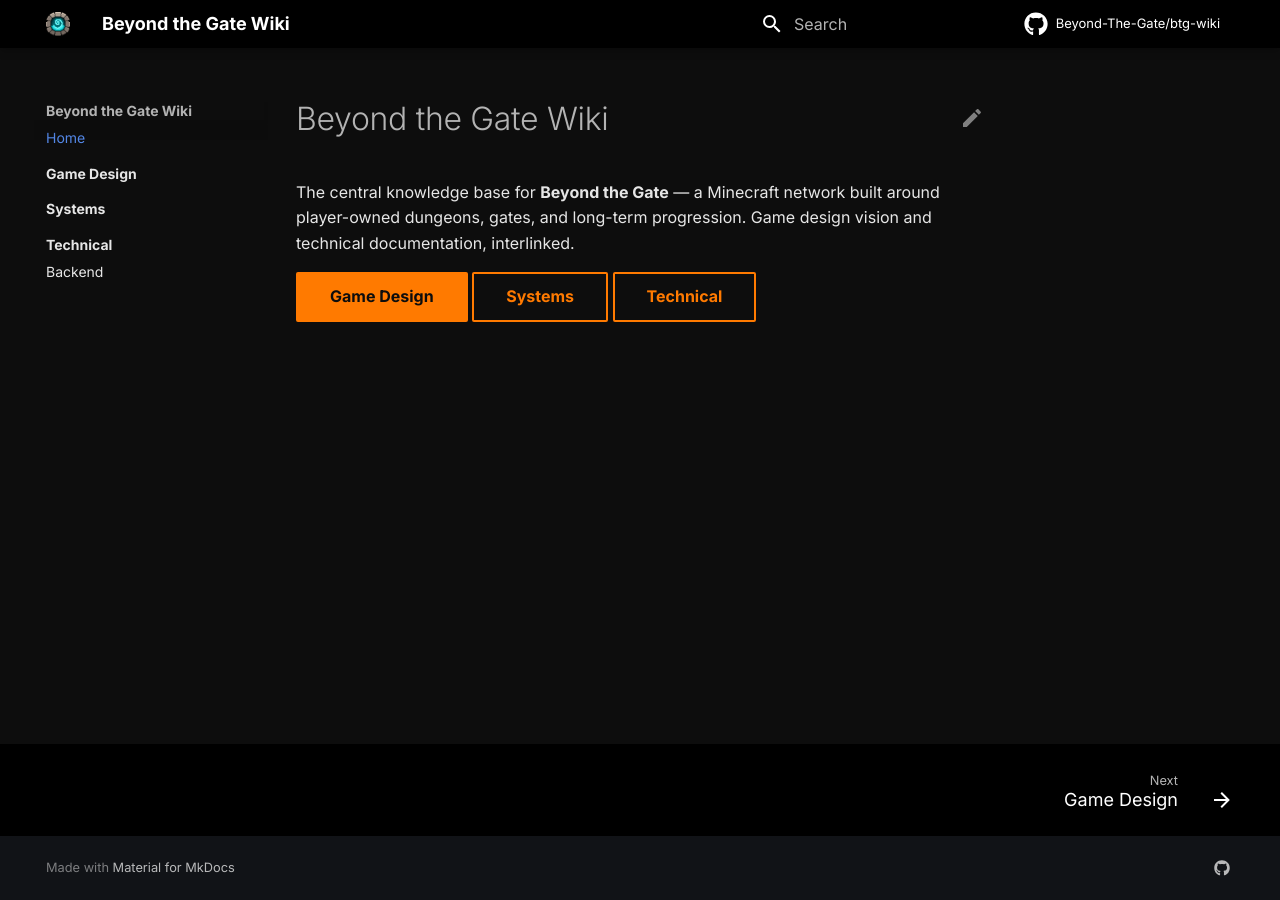
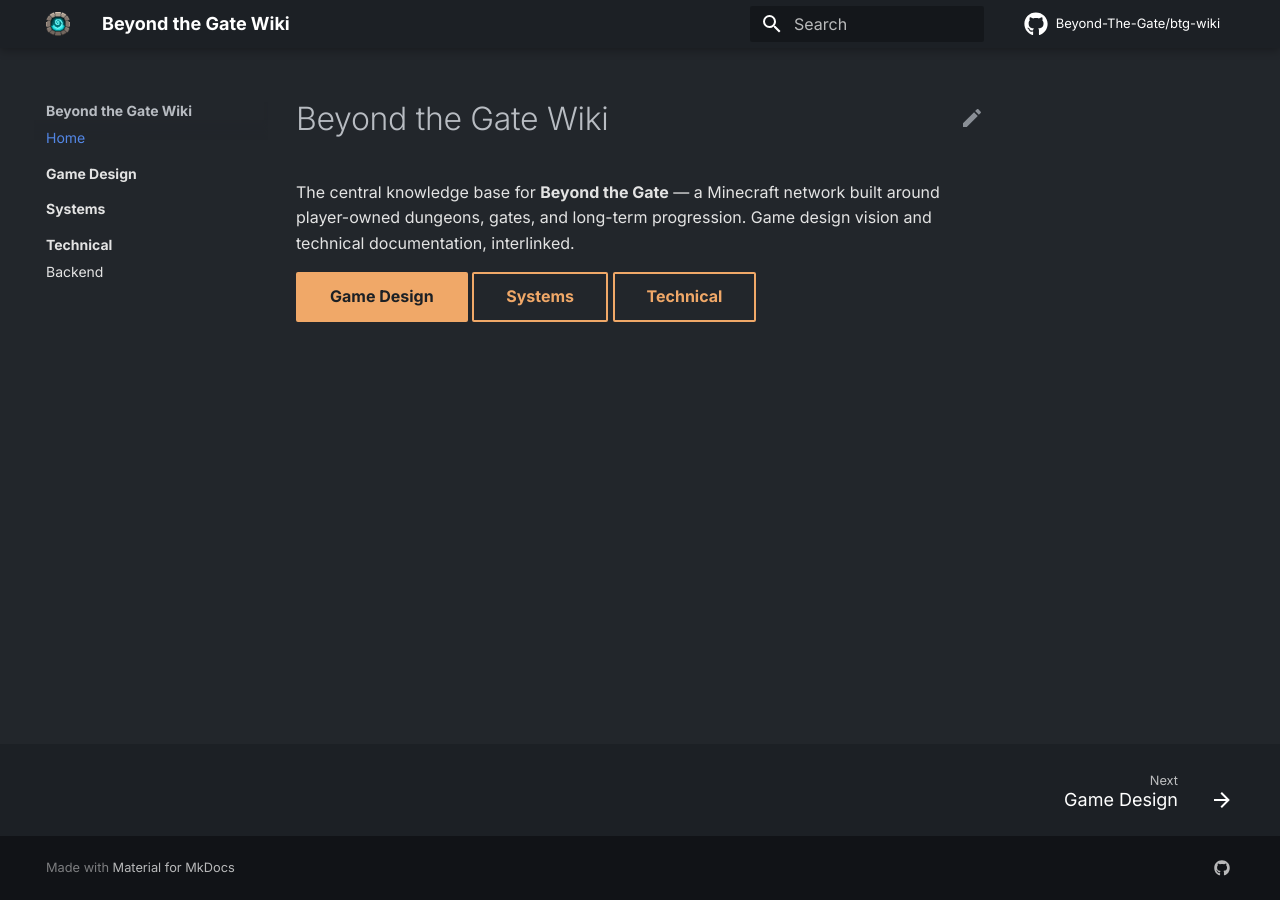
Before and after one commit to Beyond-The-Gate/btg-wiki, an MkDocs documentation site: the page built from docs/index.md, in a window 1280 px wide. Built offline with MkDocs 1.6.1 and Material for MkDocs 9.7.7, drawn with Linux system fonts in a browser that asks for light colours; comment, search, counter and statistics services are not loaded.

Commit message:
Update color scheme to pastel tones

```diff
--- a/docs/stylesheets/extra.css
+++ b/docs/stylesheets/extra.css
@@ -1,29 +1,35 @@
 [data-md-color-scheme="slate"] {
-  /* black surfaces */
-  --md-default-bg-color: #0d0d0d;
-  --md-default-fg-color: #e6e6e6;
-  --md-default-fg-color--light: #b3b3b3;
-  --md-default-fg-color--lighter: #808080;
-  --md-default-fg-color--lightest: #2a2a2a;
-  --md-code-bg-color: #161616;
+  /* soft dark grey surfaces */
+  --md-default-bg-color: #22262b;
+  --md-default-fg-color: #e3e3e3;
+  --md-default-fg-color--light: #b8bcc2;
+  --md-default-fg-color--lighter: #8a8f96;
+  --md-default-fg-color--lightest: #3a3f46;
+  --md-code-bg-color: #2a2f36;
 
-  /* orange brand */
-  --md-primary-fg-color: #ff7a00;
-  --md-primary-fg-color--light: #ff9a33;
-  --md-primary-fg-color--dark: #cc6200;
+  /* pastel orange brand */
+  --md-primary-fg-color: #f0a868;
+  --md-primary-fg-color--light: #f6c08c;
+  --md-primary-fg-color--dark: #d98e4e;
 
-  /* gold highlight */
-  --md-accent-fg-color: #ffd000;
-  --md-typeset-a-color: #ff7a00;
+  /* pastel gold highlight */
+  --md-accent-fg-color: #f2c97a;
+  --md-typeset-a-color: #f0a868;
 }
 
-/* Black header + footer (keep light text/icons) */
+/* Header + footer slightly darker than the page */
 .md-header,
 .md-footer {
-  background-color: #000;
+  background-color: #1c2025;
 }
 
-/* Links: orange, gold on hover */
+/* Active tab / nav item in pastel gold */
+.md-tabs__link--active,
+.md-nav__link--active {
+  color: var(--md-accent-fg-color);
+}
+
+/* Links: pastel orange, gold on hover */
 .md-typeset a {
   color: var(--md-primary-fg-color);
 }
@@ -31,13 +37,13 @@
   color: var(--md-accent-fg-color);
 }
 
-/* Text selection in gold */
+/* Selection in pastel gold */
 ::selection {
   background: var(--md-accent-fg-color);
-  color: #000;
+  color: #1c2025;
 }
 
-/* Cards: rounded, gold lift on hover */
+/* Cards: rounded, gentle lift on hover */
 .md-typeset .grid.cards > ul > li {
   border-radius: 0.7rem;
   border: 1px solid var(--md-default-fg-color--lightest);
@@ -47,17 +53,17 @@
 .md-typeset .grid.cards > ul > li:hover {
   transform: translateY(-3px);
   border-color: var(--md-accent-fg-color);
-  box-shadow: 0 6px 20px rgba(0, 0, 0, 0.5);
+  box-shadow: 0 6px 20px rgba(0, 0, 0, 0.35);
 }
 
-/* Primary buttons: orange with dark text, gold on hover */
+/* Primary buttons: pastel orange, gold on hover */
 .md-typeset .md-button--primary {
   background-color: var(--md-primary-fg-color);
   border-color: var(--md-primary-fg-color);
-  color: #0d0d0d;
+  color: #1c2025;
 }
 .md-typeset .md-button--primary:hover {
   background-color: var(--md-accent-fg-color);
   border-color: var(--md-accent-fg-color);
-  color: #0d0d0d;
+  color: #1c2025;
 }
```
